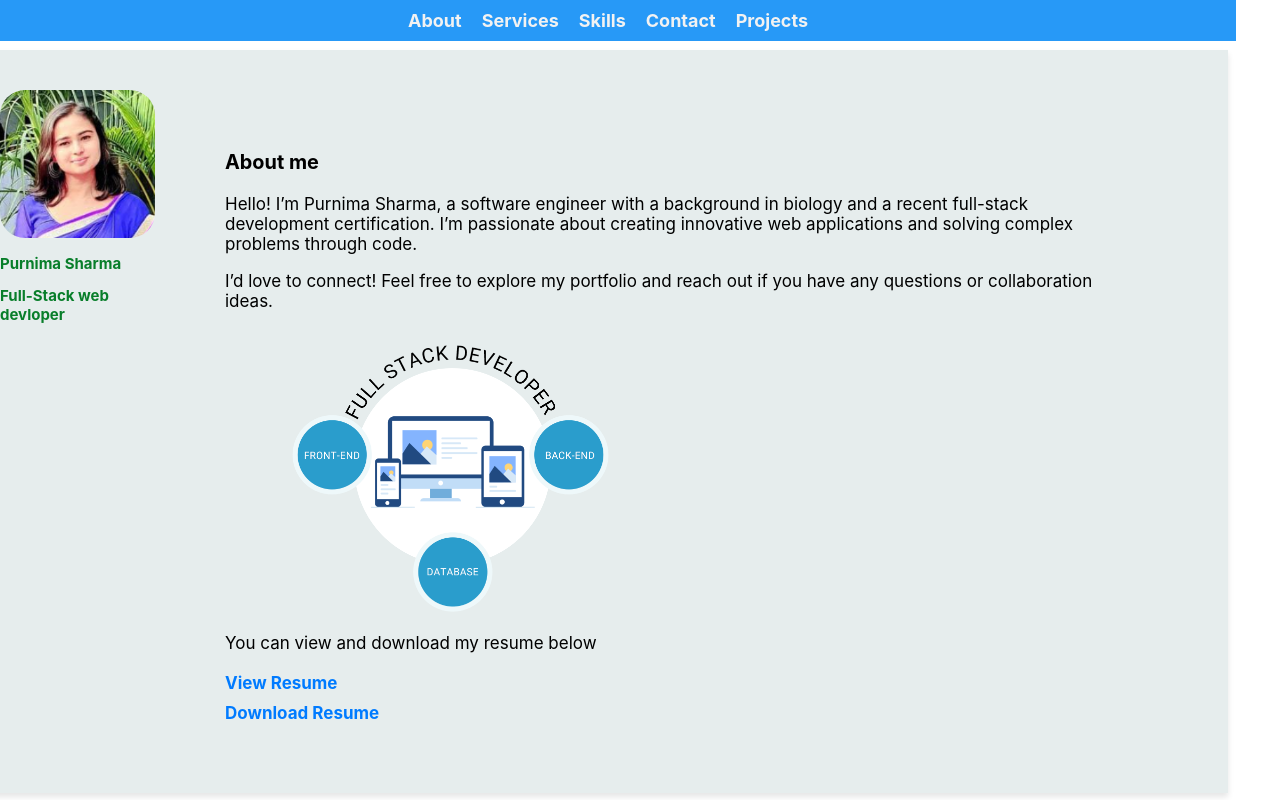
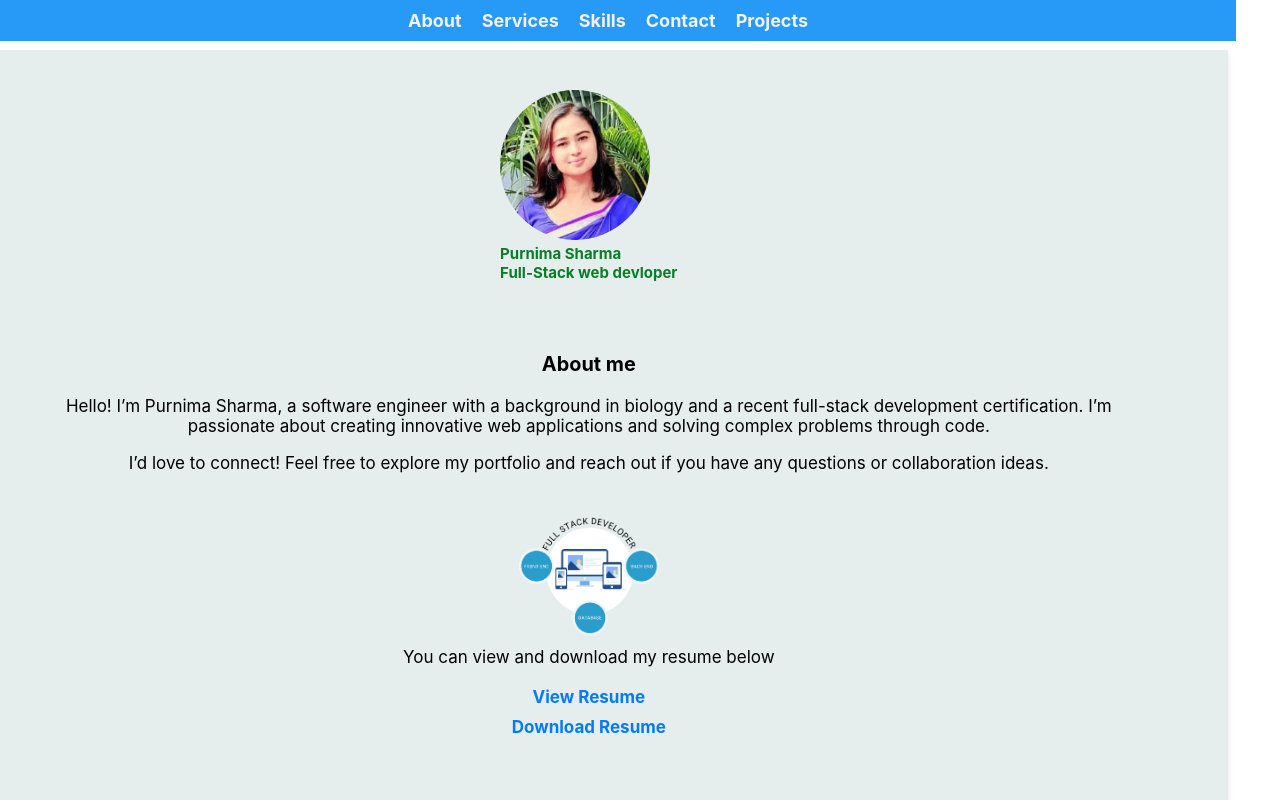
Before and after one commit to iampurnima/portfolio-version-1, a React (Create React App) app: page / in a window 1280 px wide. Shown: the top 800 px of the page. Built offline with nearby package versions, Linux system fonts and the light colour scheme.

Commit message:
adding some animations

```diff
--- a/src/css/About.css
+++ b/src/css/About.css
@@ -57,3 +57,61 @@
   width: 50%; /* Adjust to desired width */
   height: auto; /* Maintain aspect ratio */
 }
+
+
+
+
+
+
+/* About.css */
+.aboutContainer {
+  display: flex;
+  flex-direction: column;
+  align-items: center;
+  animation: fadeIn 2s ease-in;
+}
+
+.myPhoto {
+  width: 150px;
+  height: 150px;
+  border-radius: 50%;
+  animation: slideInLeft 1.5s ease-in-out;
+}
+
+.heroSection h2 {
+  margin: 0;
+  animation: fadeInUp 2s ease-in-out;
+}
+
+.about-page {
+  margin-top: 20px;
+  text-align: center;
+  animation: fadeIn 3s ease-in-out;
+}
+
+.fullstack {
+  width: 200px;
+  margin-top: 20px;
+  animation: bounce 3s infinite;
+}
+
+@keyframes fadeIn {
+  0% { opacity: 0; }
+  100% { opacity: 1; }
+}
+
+@keyframes slideInLeft {
+  0% { transform: translateX(-100%); }
+  100% { transform: translateX(0); }
+}
+
+@keyframes fadeInUp {
+  0% { opacity: 0; transform: translateY(20px); }
+  100% { opacity: 1; transform: translateY(0); }
+}
+
+@keyframes bounce {
+  0%, 20%, 50%, 80%, 100% { transform: translateY(0); }
+  40% { transform: translateY(-20px); }
+  60% { transform: translateY(-10px); }
+}
```
